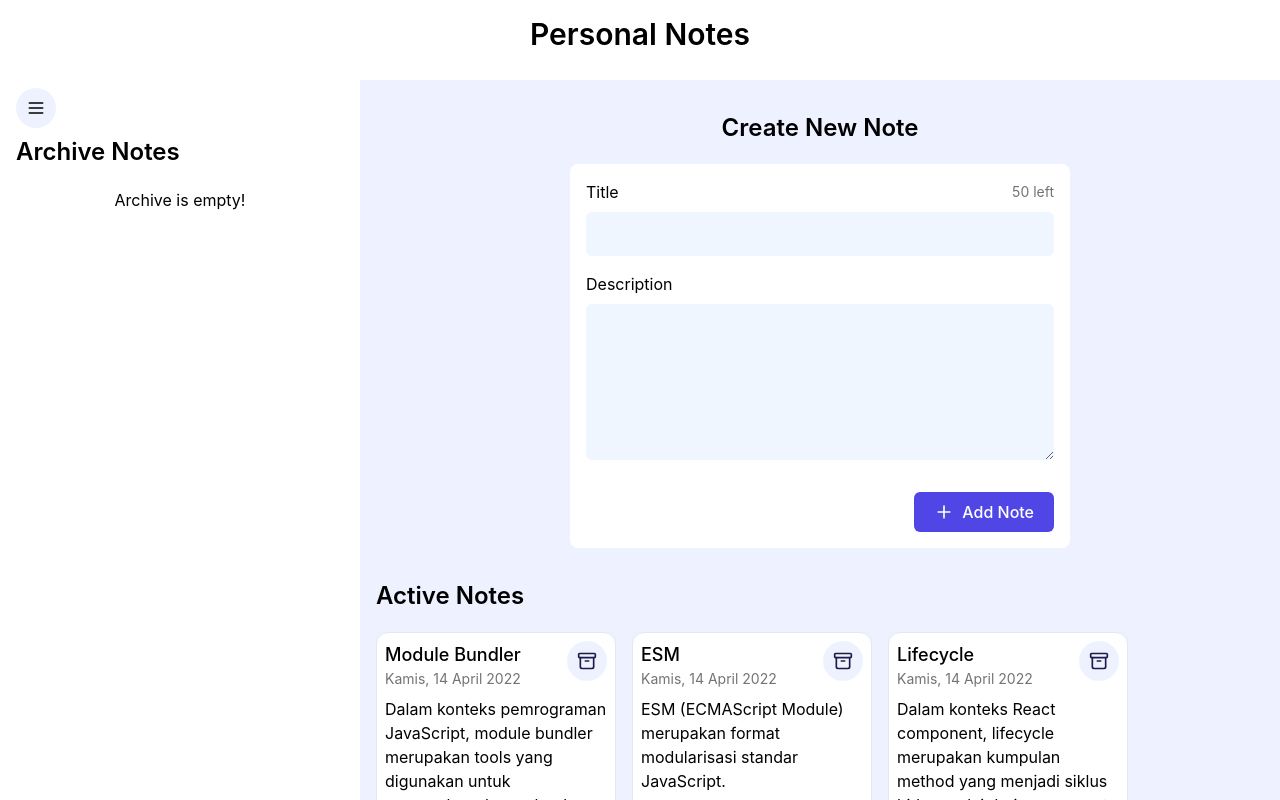
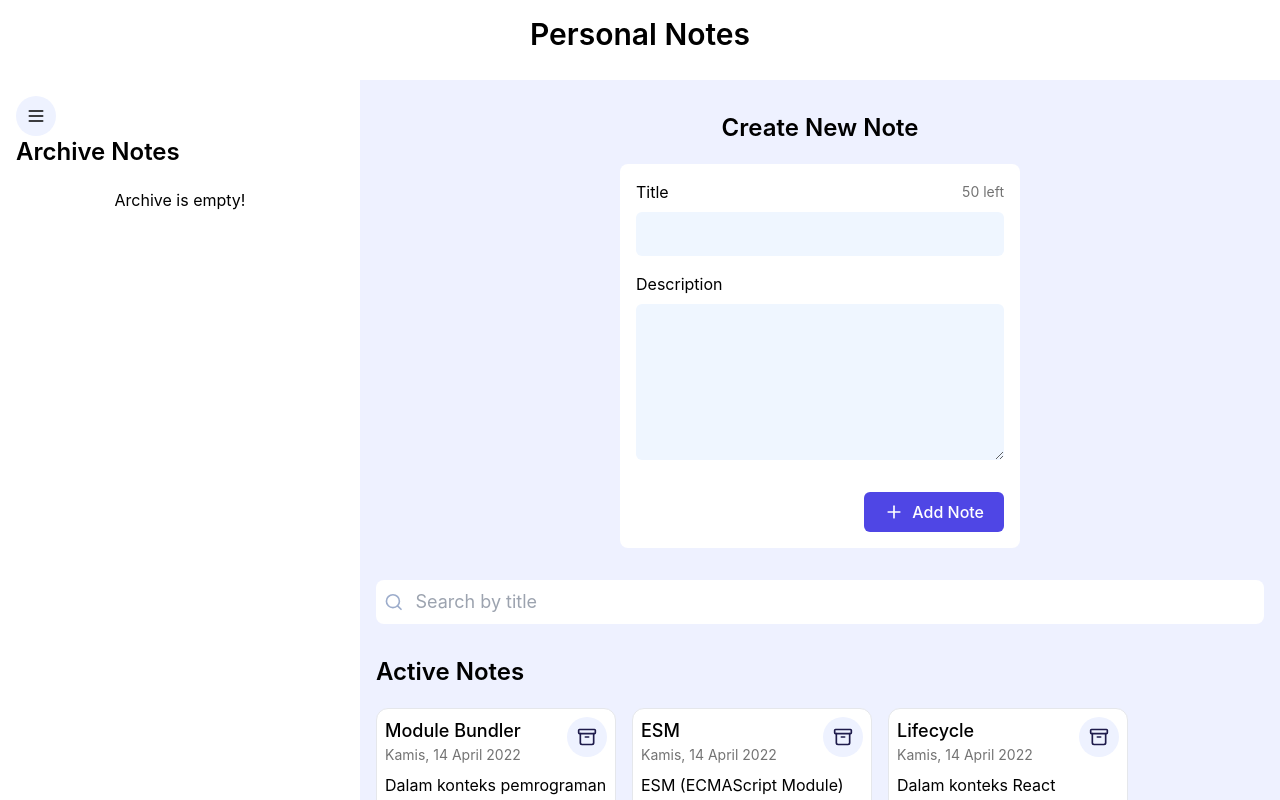
Before and after one commit to ngrwisnu/personal-notes-2024, a React (Vite) app: page / in a window 1280 px wide. Shown: the top 800 px of the page. Built offline with nearby package versions, Linux system fonts and the light colour scheme.

Commit message:
add search note feature

```diff
--- a/package.json
+++ b/package.json
@@ -10,9 +10,11 @@
     "preview": "vite preview"
   },
   "dependencies": {
+    "clsx": "^2.1.1",
     "lucide-react": "^0.453.0",
     "react": "^18.3.1",
-    "react-dom": "^18.3.1"
+    "react-dom": "^18.3.1",
+    "tailwind-merge": "^2.5.4"
   },
   "devDependencies": {
     "@eslint/js": "^9.11.1",
@@ -25,6 +27,8 @@
     "eslint-plugin-react-refresh": "^0.4.12",
     "globals": "^15.9.0",
     "postcss": "^8.4.47",
+    "prettier": "^3.3.3",
+    "prettier-plugin-tailwindcss": "^0.6.8",
     "tailwindcss": "^3.4.14",
     "typescript": "^5.5.3",
     "typescript-eslint": "^8.7.0",
--- a/src/App.tsx
+++ b/src/App.tsx
@@ -2,14 +2,16 @@ import { Menu } from "lucide-react";
 import Archive from "./components/archive/Archive";
 import MainContent from "./components/content/MainContent";
 import Header from "./components/header/Header";
-import { useEffect, useState } from "react";
+import { ChangeEvent, useEffect, useState } from "react";
 import { NoteRequest } from "./models";
 import { getInitialData } from "./utils";
 import Button from "./components/ui/Button";
 
 function App() {
   const [notes, setNotes] = useState<NoteRequest[] | []>([]);
+  const [filteredNotes, setFilteredNotes] = useState<NoteRequest[]>(notes);
   const [isArchiveOpen, setIsArchiveOpen] = useState<boolean>(true);
+  const [search, setSearch] = useState<string>("");
 
   useEffect(() => {
     const init: NoteRequest[] = getInitialData();
@@ -24,6 +26,18 @@ function App() {
 
     setNotes(init);
   }, []);
+
+  useEffect(() => {
+    if (search.length) {
+      const selectedNotes = notes.filter((note) =>
+        note.title.toLocaleLowerCase().includes(search.toLocaleLowerCase()),
+      );
+
+      setFilteredNotes(selectedNotes);
+    } else {
+      setFilteredNotes(notes);
+    }
+  }, [search, notes]);
 
   const formSubmitHandler = (data: NoteRequest) => {
     setNotes((prevState) => [...prevState, data]);
@@ -54,26 +68,34 @@ function App() {
     setIsArchiveOpen(!isArchiveOpen);
   };
 
+  const searchHandler = (
+    e: ChangeEvent<HTMLInputElement | HTMLTextAreaElement>,
+  ) => {
+    setSearch(e.target.value);
+  };
+
   return (
     <>
       <Header />
       <main
-        className="w-screen flex relative"
+        className="relative flex w-full"
         style={{ minHeight: "calc(100vh - 80px)" }}
       >
-        <div className="absolute left-4 top-2 z-50">
+        <div className="absolute left-4 top-4 z-50">
           <Button onClick={archiveStateHandler} iconOnly>
             <Menu size={20} />
           </Button>
         </div>
         <Archive
-          notes={notes}
+          notes={filteredNotes}
           handleDelete={deleteNoteHandler}
           handleArchiveStatus={archiveStatusHandler}
           archiveState={isArchiveOpen}
         />
         <MainContent
-          notes={notes}
+          notes={filteredNotes}
+          search={search}
+          handleSearch={searchHandler}
           handleSubmit={formSubmitHandler}
           handleDelete={deleteNoteHandler}
           handleArchiveStatus={archiveStatusHandler}
--- a/src/components/archive/Archive.tsx
+++ b/src/components/archive/Archive.tsx
@@ -16,18 +16,18 @@ const Archive = ({
 }: ArchivedNotesProps) => {
   return (
     <aside
-      className={`absolute z-10 bottom-0 top-0 w-full max-w-[360px] ${
+      className={`absolute bottom-0 top-0 z-10 w-full max-w-[360px] ${
         !archiveState && "-left-full lg:absolute"
       } ${archiveState && "left-0 lg:relative"}`}
     >
-      <div className="bg-white w-full px-4 pt-14 h-full">
+      <div className="h-full w-full overflow-y-auto bg-white px-4 pt-14">
         <h2>Archive Notes</h2>
         {!notes.some((note) => note.archived) && (
           <div className="w-full">
             <p className="w-full text-center">Archive is empty!</p>
           </div>
         )}
-        <div className="w-full flex flex-col gap-4">
+        <div className="flex w-full flex-col gap-4">
           {notes.map((note) => {
             if (note.archived) {
               return (
--- a/src/components/content/FormInput.tsx
+++ b/src/components/content/FormInput.tsx
@@ -13,7 +13,7 @@ const FormInput = ({ handleSubmit }: FormInputProps) => {
   const [bodyVal, setBodyVal] = useState<string>("");
 
   const titleChangeHandler = (
-    e: ChangeEvent<HTMLInputElement | HTMLTextAreaElement>
+    e: ChangeEvent<HTMLInputElement | HTMLTextAreaElement>,
   ) => {
     if (e.target.value.length <= 50) {
       setTitleVal(e.target.value);
@@ -21,7 +21,7 @@ const FormInput = ({ handleSubmit }: FormInputProps) => {
   };
 
   const bodyChangeHandler = (
-    e: ChangeEvent<HTMLInputElement | HTMLTextAreaElement>
+    e: ChangeEvent<HTMLInputElement | HTMLTextAreaElement>,
   ) => {
     setBodyVal(e.target.value);
   };
@@ -43,7 +43,7 @@ const FormInput = ({ handleSubmit }: FormInputProps) => {
   return (
     <form
       onSubmit={submitHandler}
-      className="bg-white rounded-lg basis-full w-full max-w-[500px] mx-auto p-4 flex flex-col gap-4"
+      className="mx-auto flex max-w-[400px] flex-col gap-4 rounded-lg bg-white p-4"
     >
       <FormControl
         id="title"
@@ -58,7 +58,7 @@ const FormInput = ({ handleSubmit }: FormInputProps) => {
         value={bodyVal}
         onChange={bodyChangeHandler}
       />
-      <div className="mt-4 flex justify-end">
+      <div className="mt-4 flex w-full justify-end">
         <Button type="primary">
           <Plus size={20} /> Add Note
         </Button>
--- a/src/components/content/MainContent.tsx
+++ b/src/components/content/MainContent.tsx
@@ -1,9 +1,16 @@
 import FormInput from "./FormInput";
 import NoteCard from "../ui/NoteCard.js";
 import { NoteRequest } from "../../models/index.ts";
+import { Search } from "lucide-react";
+import FormControl from "../ui/FormControl.tsx";
+import { ChangeEvent } from "react";
 
 interface MainContentProps {
   notes: NoteRequest[];
+  search: string;
+  handleSearch: (
+    e: ChangeEvent<HTMLInputElement | HTMLTextAreaElement>,
+  ) => void;
   handleSubmit: (data: NoteRequest) => void;
   handleDelete: (id: number) => void;
   handleArchiveStatus: (id: number) => void;
@@ -11,15 +18,27 @@ interface MainContentProps {
 
 const MainContent = ({
   notes,
+  search,
+  handleSearch,
   handleSubmit,
   handleDelete,
   handleArchiveStatus,
 }: MainContentProps) => {
   return (
-    <div className="flex flex-col gap-8 w-full pt-8 mb-8 mx-4 lg:mx-0">
-      <section id="form-notes" className="w-full">
-        <h2 className="text-center">Create New Note</h2>
+    <div className="mb-8 flex w-full flex-col gap-8 pt-8 lg:mx-0">
+      <section id="form-notes" className="mx-4">
+        <h2 className="w-full text-center">Create New Note</h2>
         <FormInput handleSubmit={handleSubmit} />
+      </section>
+      <section className="mx-4 flex items-center gap-1 rounded-lg bg-white px-2">
+        <Search size={20} color="#9CACCB" />
+        <FormControl
+          id="search"
+          value={search}
+          onChange={handleSearch}
+          placeholder="Search by title"
+          className="bg-white"
+        />
       </section>
       <section id="active-notes" className="w-full px-4">
         <h2>Active Notes</h2>
@@ -28,7 +47,7 @@ const MainContent = ({
             <p className="w-full text-center">Let's write your first note</p>
           </div>
         )}
-        <div className="w-full flex flex-wrap gap-4">
+        <div className="flex w-full flex-wrap gap-4">
           {notes
             .map((note) => {
               if (!note.archived) {
--- a/src/components/header/Header.tsx
+++ b/src/components/header/Header.tsx
@@ -1,7 +1,7 @@
 const Header = () => {
   return (
-    <header className="w-screen h-20 py-4 bg-white">
-      <h2 className="text-3xl w-full h-full text-center font-semibold">
+    <header id="header" className="relative z-[999] h-20 w-full bg-white py-4">
+      <h2 className="h-full w-full text-center text-3xl font-semibold">
         Personal Notes
       </h2>
     </header>
--- a/src/components/ui/Button.tsx
+++ b/src/components/ui/Button.tsx
@@ -17,7 +17,7 @@ const Button = ({
   if (iconOnly) {
     return (
       <button
-        className="min-w-[40px] h-[40px] bg-indigo-50 rounded-full flex justify-center items-center"
+        className="flex h-[40px] w-[40px] items-center justify-center rounded-full bg-indigo-50"
         onClick={onClick}
       >
         {children}
@@ -27,7 +27,7 @@ const Button = ({
 
   return (
     <button
-      className={`w-full flex justify-center items-center md:w-fit px-5 py-2 text-base font-medium rounded-md gap-2 ${
+      className={`flex w-full items-center justify-center gap-2 rounded-md px-5 py-2 text-base font-medium md:w-fit ${
         type === "primary" && "bg-indigo-600 text-white"
       } ${type === "secondary" && "bg-neutral-500 text-white"} ${
         type === "danger" &&
--- a/src/components/ui/FormControl.tsx
+++ b/src/components/ui/FormControl.tsx
@@ -1,11 +1,14 @@
 import { ChangeEvent } from "react";
+import { cn } from "../../lib";
 
 interface FormControlProps {
   id: string;
-  label: string;
+  label?: string;
   type?: string;
   value: string;
+  className?: string;
   required?: boolean;
+  placeholder?: string;
   onChange: (e: ChangeEvent<HTMLInputElement | HTMLTextAreaElement>) => void;
 }
 
@@ -15,6 +18,8 @@ const FormControl = ({
   label,
   onChange,
   type = "text",
+  placeholder,
+  className,
   required = false,
 }: FormControlProps) => {
   const charactersLimit = 50;
@@ -28,8 +33,9 @@ const FormControl = ({
   };
 
   return (
-    <div className="flex flex-col gap-2 w-full">
-      <div className="flex justify-between items-center">
+    <div className="flex w-full flex-col gap-2">
+      {label && (
+        <div className="flex w-full items-center justify-between">
           <label className="text-base font-normal" htmlFor={id}>
             {label}
           </label>
@@ -39,21 +45,27 @@ const FormControl = ({
             </span>
           )}
         </div>
+      )}
       {id === "body" ? (
         <textarea
           id={id}
-          className="bg-blue-50 text-lg rounded-md p-2"
+          className="w-full rounded-md bg-blue-50 p-2 text-lg"
           rows={5}
           value={value}
           onChange={onChange}
+          placeholder={placeholder}
         />
       ) : (
         <input
-          className="bg-blue-50 text-lg rounded-md p-2"
+          className={cn(
+            "w-full rounded-md bg-blue-50 p-2 text-lg focus:outline-none",
+            className,
+          )}
           id={id}
           type={type}
           value={value}
           onChange={onChange}
+          placeholder={placeholder}
           required={required}
         />
       )}
--- a/src/index.css
+++ b/src/index.css
@@ -19,10 +19,12 @@
   -moz-osx-font-smoothing: grayscale;
 }
 
+* {
+  box-sizing: border-box;
+}
+
 body {
   background-color: #eef1ff;
-  box-sizing: border-box;
-  overflow-x: hidden;
 }
 
 #root {
--- /dev/null
+++ b/src/lib/index.ts
@@ -0,0 +1,7 @@
+import clsx from "clsx";
+import { ClassValue } from "clsx";
+import { twMerge } from "tailwind-merge";
+
+export function cn(...inputs: ClassValue[]) {
+  return twMerge(clsx(inputs));
+}
```
Also changed, not shown: 2 other files (tests, documents, lock files or other folders). Lines whose indentation alone changed are shown as unchanged.
